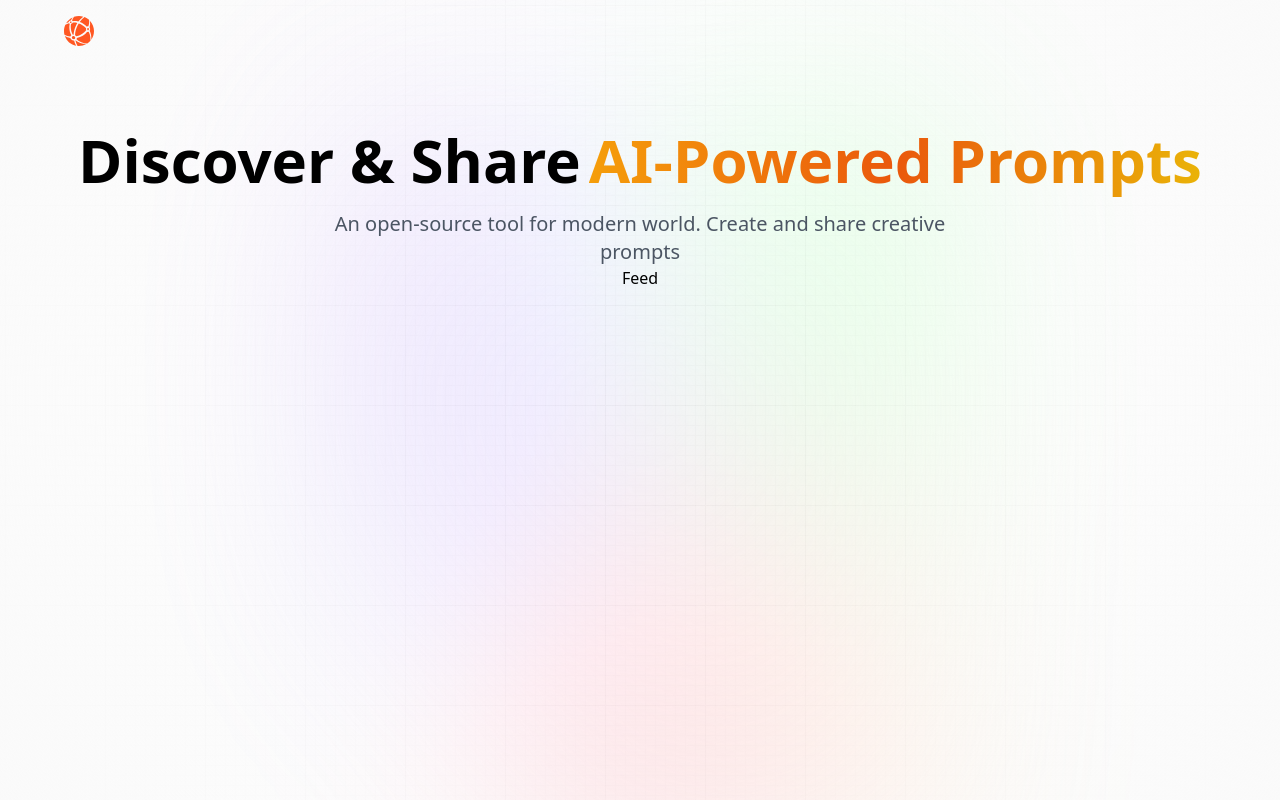
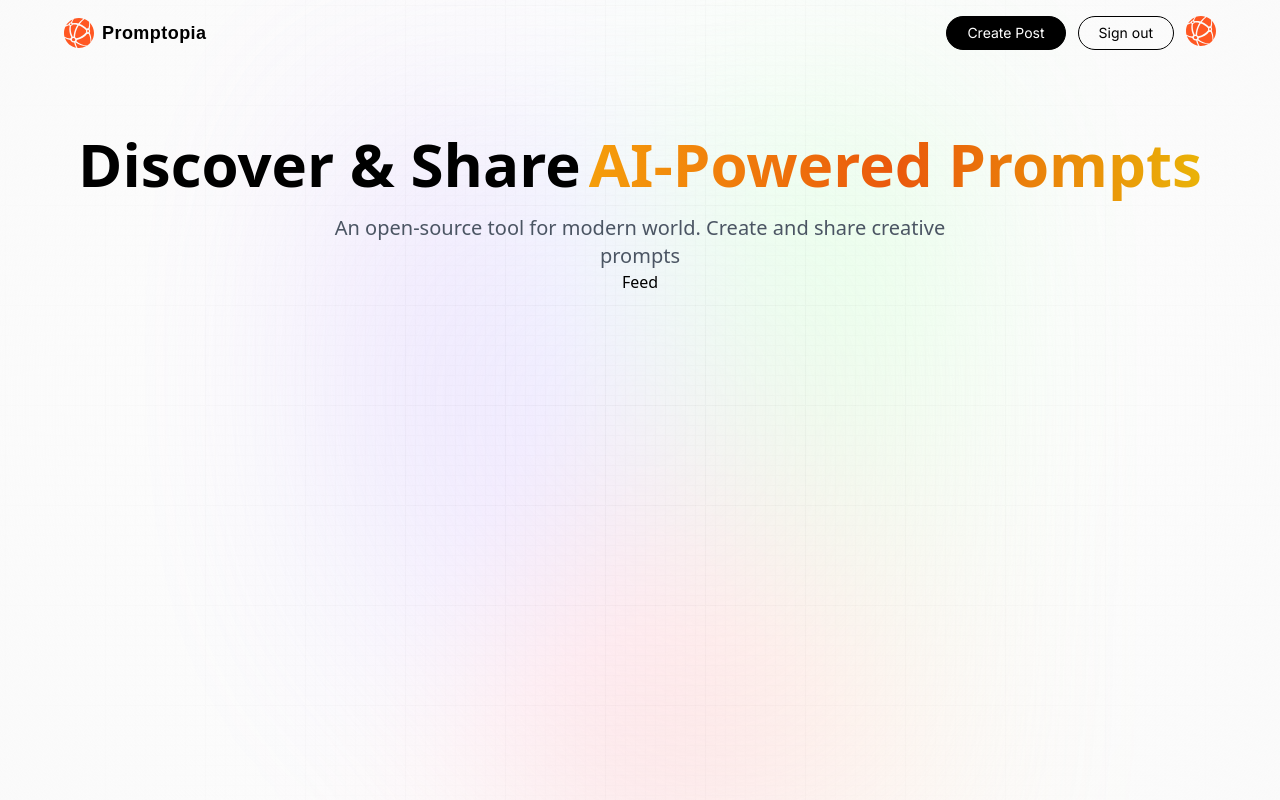
Before and after one commit to UdonShabu/noob-next-prompt, a Next.js app: page / in a window 1280 px wide. Built offline with nearby package versions, Linux system fonts and the light colour scheme.

Commit message:
Add create post btn

```diff
--- a/components/Nav.tsx
+++ b/components/Nav.tsx
@@ -3,9 +3,10 @@ import Link from "next/link";
 import React from "react";
 
 const Nav = () => {
+  const isUserLoggedIn = true;
   return (
     <nav className="w-full flex-between mb-16 pt-4">
-      <Link href="/" className="flex">
+      <Link href="/" className="flex flex-center gap-2">
         <Image
           src="/assets/images/logo.svg"
           alt="logo"
@@ -13,7 +14,30 @@ const Nav = () => {
           height={30}
           className="object-contain"
         />
+        <p className="logo_text">Promptopia</p>
       </Link>
+
+      <div className="sm:flex hidden">
+        {isUserLoggedIn ? (
+          <div className="flex flex_center gap-1 md:gap-3">
+            <Link href="/" className="black_btn">
+              Create Post
+            </Link>
+            <button className="outline_btn">Sign out</button>
+            <Link href="/">
+              <Image
+                src="/assets/images/logo.svg"
+                alt="logo"
+                width={30}
+                height={30}
+                className="object-contain"
+              />
+            </Link>
+          </div>
+        ) : (
+          <p>nani</p>
+        )}
+      </div>
     </nav>
   );
 };
```
